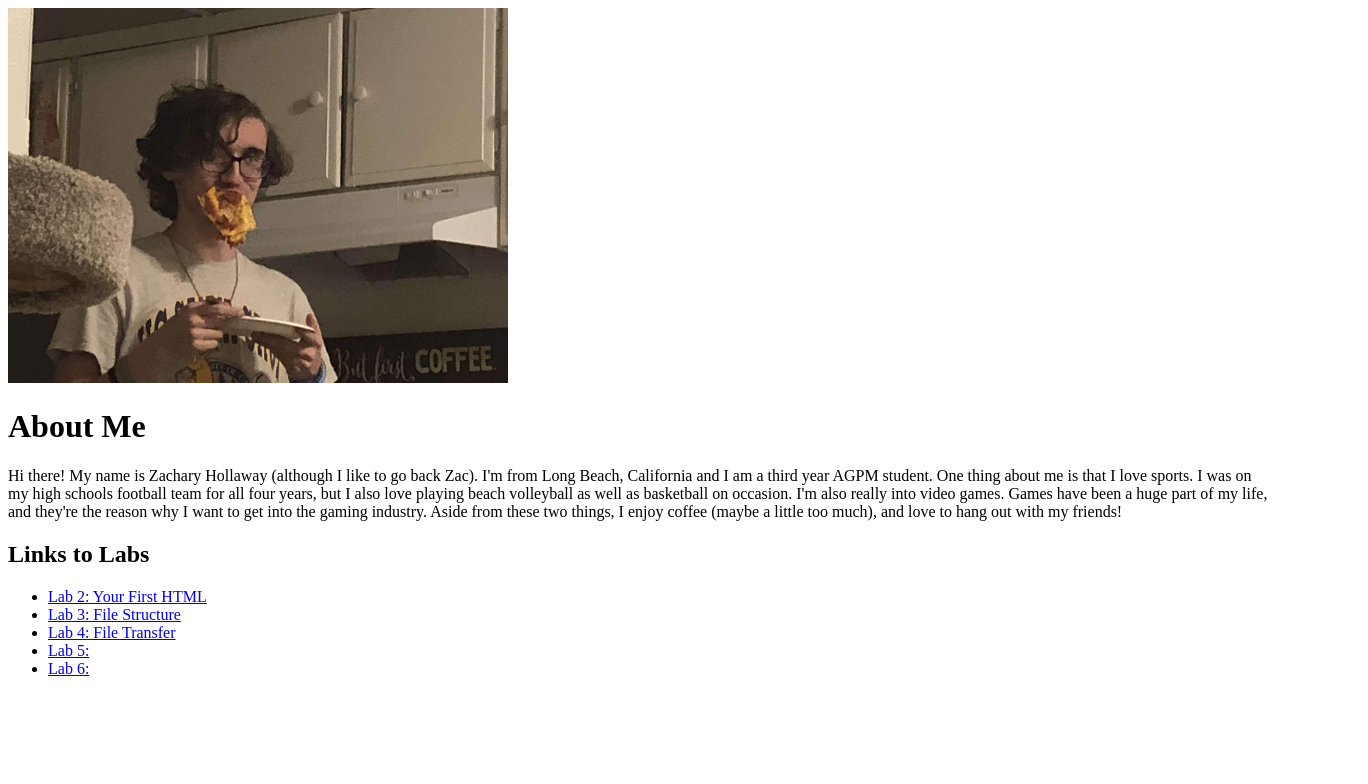
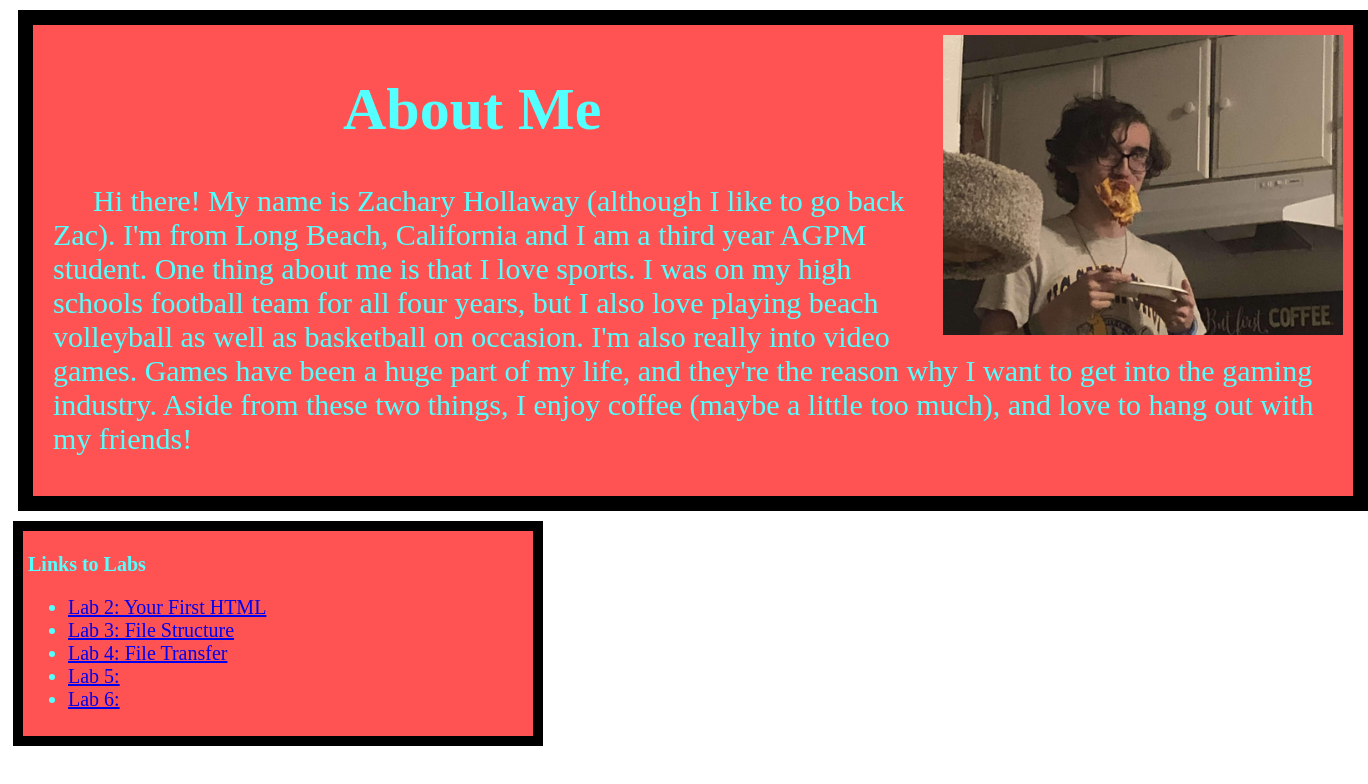
Before and after one commit to zachpaw1/art101, a plain HTML site: page index.html in a window 1280 px wide. Shown: the whole page, 1368 px wide, since content can reach past the window. Drawn offline with Linux system fonts and the light colour scheme.

Commit message:
Stylized index

```diff
--- a/css/site.css
+++ b/css/site.css
@@ -1,3 +1,47 @@
 #my-portrait {
+  width: 400px;
+  float: right
+}
+
+h1 {
+  color: #53FFFF;
+  font-size: 200%;
+  text-indent: 300px;
+}
+
+h2{
+  color: #53FFFF;
+  font-size: 100%;
+  text-indext: 100px;
+}
+
+p {
+  font-family: "comic sans";
+  text-indent: 40px;
+  margin-left: 10px;
+  color: #53FFFF;
+}
+
+#content {
+  background-color: #FF5353;
+  width: 1300px;
+  min-height: 40px;
+  padding: 10px;
+  margin: 10px;
+  border: solid 15px #000000;
+  font-size: 30px;
+}
+
+#assignments{
+  background-color: #FF5353;
   width: 500px;
+  min-height: 40px;
+  padding: 5px;
+  margin: 5px;
+  border: solid 10px #000000;
+  font-size: 20px;
 }
+
+ul{
+  color: #53FFFF;
+}
--- a/index.html
+++ b/index.html
@@ -3,10 +3,10 @@
 <head>
 	<title>Zac's Homepage</title>
 	<link rel="stylesheet" type="text/css" href="css/site.css">
-	<img id="my-portrait" src="img/art-101-selfie.jpg" />
 </head>
 <body>
 	<div id="content">
+		<img id="my-portrait" src="img/art-101-selfie.jpg" />
 		<h1>About Me</h1>
 			<p> Hi there! My name is Zachary Hollaway (although I like to go back Zac). I'm from Long Beach, California
 				and I am a third year AGPM student. One thing about me is that I love sports. I was on my high schools football
@@ -15,7 +15,7 @@
 				Aside from these two things, I enjoy coffee (maybe a little too much), and love to hang out with my friends!
 			</p>
 		</div>
-	<div class="assignments">
+	<div id="assignments">
 		<h2>Links to Labs</h2>
 		<ul>
 			<li><a href="lab2/index.html">Lab 2: Your First HTML</a></li>
```
